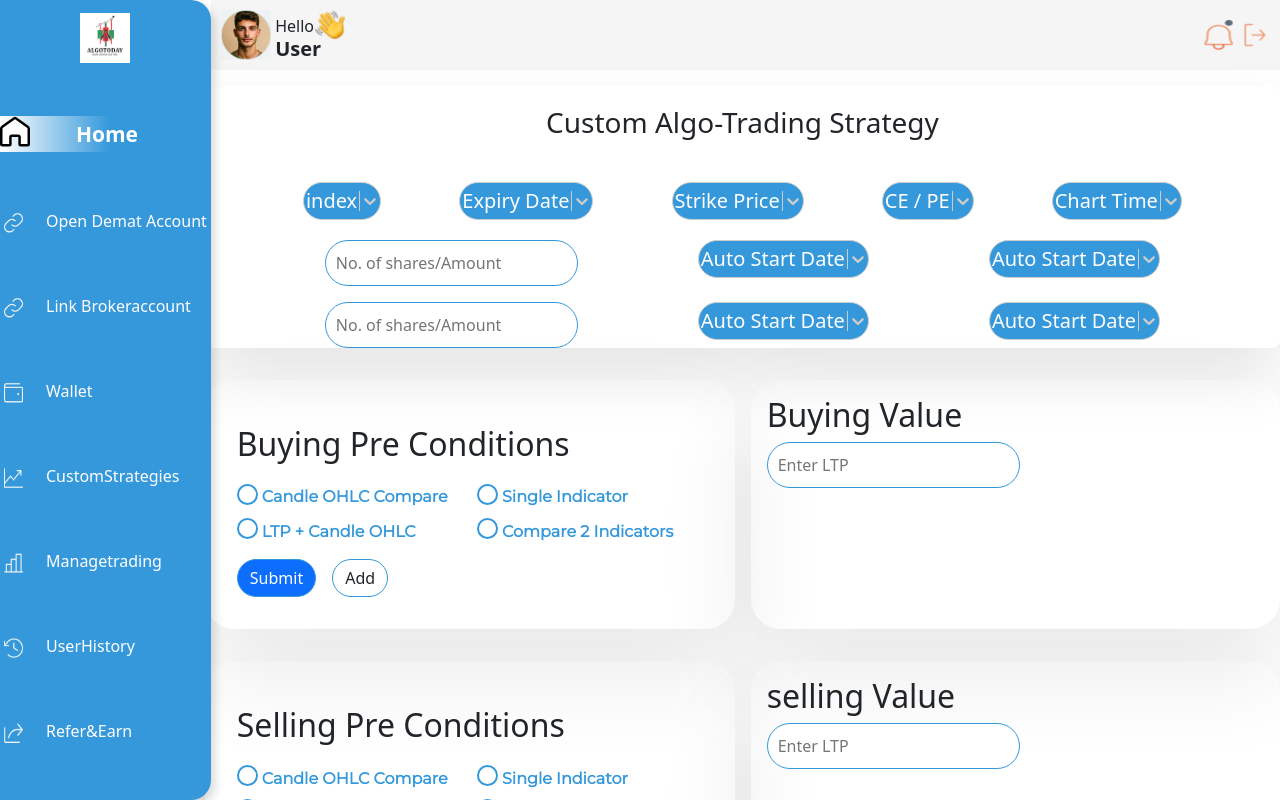
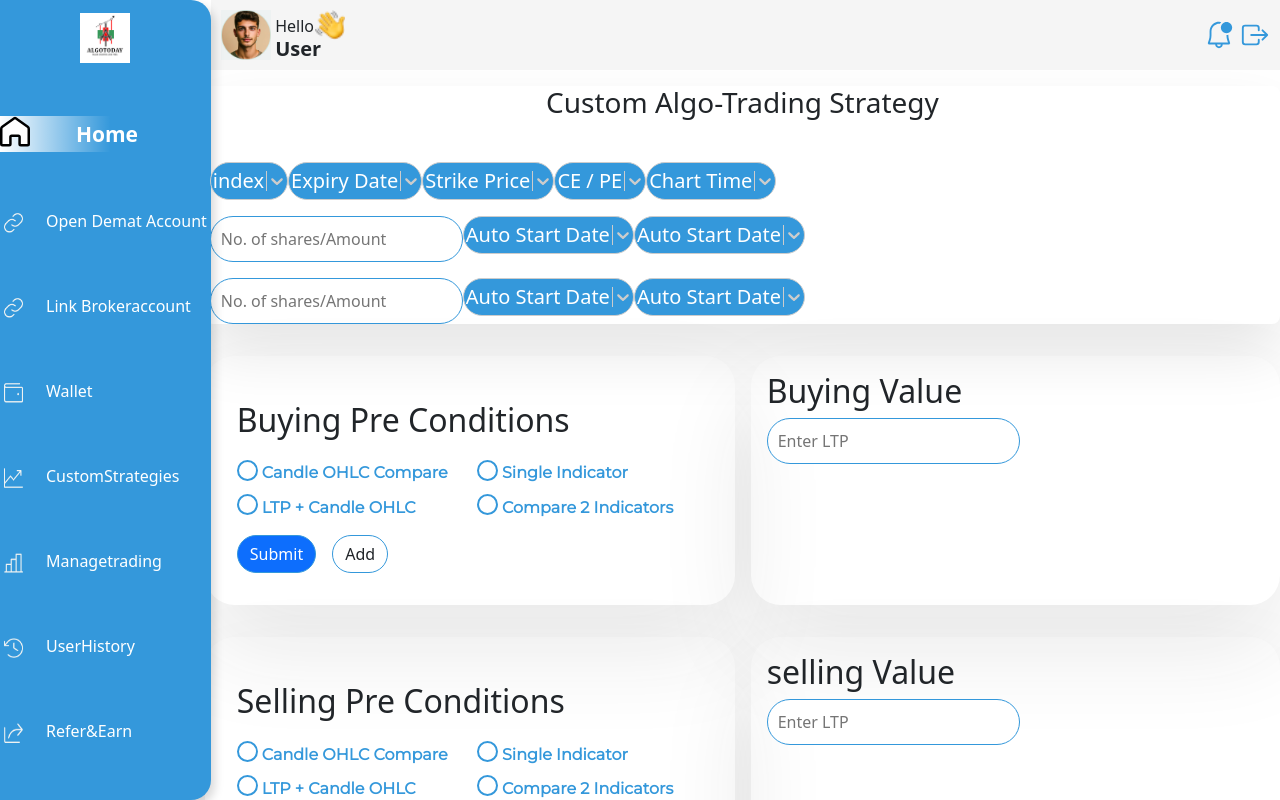
Before and after one commit to sarveshsta/algo-today-react, a React (Create React App) app: page /custom in a window 1280 px wide. Shown: the top 800 px of the page. Built offline with nearby package versions, Linux system fonts and the light colour scheme.

Commit message:
added manage trading ui and some changes in Navbar and Home

```diff
--- a/src/components/navbar/HorizontalNav.js
+++ b/src/components/navbar/HorizontalNav.js
@@ -1,5 +1,7 @@
 import React from "react";
 import './horizontalnav.css'
+import { VscBellDot } from "react-icons/vsc";
+import { IoExitOutline } from "react-icons/io5";
 
 const HorizontalNav = () => {
   return (
@@ -16,16 +18,8 @@ const HorizontalNav = () => {
       />
       <h2 className="Horizontalheading">User</h2>
       <h3 className="Horizontalheading1">Hello</h3>
-      <img
-        className="Horizontalimg2"
-        src={require("../../assets/icons/Group 91.png")}
-        alt="image"
-      />
-      <img
-        className="Horizontalimg3"
-        src={require("../../assets/icons/Group 84.png")}
-        alt="image"
-      />
+      <VscBellDot className="Horizontalimg2" />
+      <IoExitOutline className="Horizontalimg3" />
     </div>
   );
 };
--- a/src/components/navbar/Navbar.js
+++ b/src/components/navbar/Navbar.js
@@ -45,7 +45,7 @@ const Navbar = () => {
             <GrHomeRounded color="white" />
             <li className="vertnav-ul-li" id="home">
               <Link
-                to="/home"
+                to="/"
                 style={{ textDecorationLine: "none", color: "white" }}
               >
                 <span className="link-text">Home</span>
--- a/src/components/navbar/horizontalnav.css
+++ b/src/components/navbar/horizontalnav.css
@@ -46,11 +46,13 @@
     height: 30px;
     position: absolute;
     right: 46px;
+    color: rgba(52, 152, 219, 1);
   }
 
   .Horizontalimg3 {
     width: 30px;
     height: 30px;
+    color: rgba(52, 152, 219, 1);
   }
 
   @media only screen and (max-width: 768px) {
--- a/src/user/CustomStrategies.js
+++ b/src/user/CustomStrategies.js
@@ -1,9 +1,9 @@
-import React from "react";
+import React, { useState } from "react";
 import Select from "react-select";
 import styled from "styled-components";
+import Shape from "../components/shape/Shape";
 import Navbar from "../components/navbar/Navbar";
 import HorizontalNav from "../components/navbar/HorizontalNav";
-import Shape from "../components/shape/Shape";
 
 const option1 = [
   { value: "index", label: "index" },
@@ -83,6 +83,27 @@ const custStyle = {
 };
 
 const CustomStrategies = () => {
+  const [selectedInput, setSelectedInput] = useState([
+    option1,
+    option2,
+    option3,
+    option4,
+    option5,
+  ]);
+  const [checkedCheckBox, setCheckedCheckBox] = useState(false);
+
+  const handleSubmit = (changeinput) => {
+    setSelectedInput(changeinput);
+  };
+
+  const checkBoxChange = () => {
+    setCheckedCheckBox(!checkedCheckBox);
+  };
+
+  const submitButton = () => {
+    console.log("selected", checkedCheckBox);
+  };
+
   return (
     <Wrapper>
       <HorizontalNav />
@@ -93,23 +114,48 @@ const CustomStrategies = () => {
           <h3>Custom Algo-Trading Strategy</h3>
           <div className="customstrategies-flex-select-option">
             <div className="select-container">
-              <Select options={option1} value={option1} styles={custStyle} />
+              <Select
+                options={option1}
+                value={selectedInput[0]}
+                styles={custStyle}
+                onChange={handleSubmit}
+              />
             </div>
 
             <div className="select-container">
-              <Select options={option2} value={option2} styles={custStyle} />
+              <Select
+                options={option2}
+                value={selectedInput[1]}
+                styles={custStyle}
+                onChange={handleSubmit}
+              />
             </div>
 
             <div className="select-container">
-              <Select options={option3} value={option3} styles={custStyle} />
+              <Select
+                options={option3}
+                value={selectedInput[2]}
+                styles={custStyle}
+                onChange={handleSubmit}
+              />
             </div>
 
             <div className="select-container">
-              <Select options={option4} value={option4} styles={custStyle} />
+              <Select
+                options={option4}
+                value={selectedInput[3]}
+                styles={custStyle}
+                onChange={handleSubmit}
+              />
             </div>
 
             <div className="select-container">
-              <Select options={option5} value={option5} styles={custStyle} />
+              <Select
+                options={option5}
+                value={selectedInput[4]}
+                styles={custStyle}
+                onChange={handleSubmit}
+              />
             </div>
           </div>
         </div>
@@ -137,25 +183,30 @@ const CustomStrategies = () => {
         <div className="buying-pre-condition-firstdiv">
           <h2 className="bpc-firstdiv-h2">Buying Pre Conditions</h2>
           <div className="checkbox-div-buy">
-            <div class="checkbox-wrapper-13">
-              <input id="c1-13" type="checkbox" />
+            <div className="checkbox-wrapper-13">
+              <input
+                id="c1-13"
+                type="checkbox"
+                onChange={checkBoxChange}
+                value={checkedCheckBox}
+              />
               <label className="checkbox-label" for="c1-13">
                 Candle OHLC Compare
               </label>
             </div>
-            <div class="checkbox-wrapper-13">
+            <div className="checkbox-wrapper-13">
               <input id="c1-13" type="checkbox" />
               <label className="checkbox-label" for="c1-13">
                 Single Indicator
               </label>
             </div>
-            <div class="checkbox-wrapper-13">
+            <div className="checkbox-wrapper-13">
               <input id="c1-13" type="checkbox" />
               <label className="checkbox-label" for="c1-13">
                 LTP + Candle OHLC
               </label>
             </div>
-            <div class="checkbox-wrapper-13">
+            <div className="checkbox-wrapper-13">
               <input id="c1-13" type="checkbox" />
               <label className="checkbox-label" for="c1-13">
                 Compare 2 Indicators
@@ -164,7 +215,12 @@ const CustomStrategies = () => {
           </div>
 
           <div className="buy-condition-btn">
-            <button type="button" id="buy-btn1" class="btn btn-primary">
+            <button
+              type="button"
+              id="buy-btn1"
+              className="btn btn-primary"
+              onClick={submitButton}
+            >
               Submit
             </button>
             <button type="button" id="buy-btn2" class="btn">
@@ -187,25 +243,25 @@ const CustomStrategies = () => {
         <div className="buying-pre-condition-firstdiv">
           <h2 className="bpc-firstdiv-h2">Selling Pre Conditions</h2>
           <div className="checkbox-div-buy">
-            <div class="checkbox-wrapper-13">
+            <div className="checkbox-wrapper-13">
               <input id="c1-13" type="checkbox" />
               <label className="checkbox-label" for="c1-13">
                 Candle OHLC Compare
               </label>
             </div>
-            <div class="checkbox-wrapper-13">
+            <div className="checkbox-wrapper-13">
               <input id="c1-13" type="checkbox" />
               <label className="checkbox-label" for="c1-13">
                 Single Indicator
               </label>
             </div>
-            <div class="checkbox-wrapper-13">
+            <div className="checkbox-wrapper-13">
               <input id="c1-13" type="checkbox" />
               <label className="checkbox-label" for="c1-13">
                 LTP + Candle OHLC
               </label>
             </div>
-            <div class="checkbox-wrapper-13">
+            <div className="checkbox-wrapper-13">
               <input id="c1-13" type="checkbox" />
               <label className="checkbox-label" for="c1-13">
                 Compare 2 Indicators
@@ -214,10 +270,10 @@ const CustomStrategies = () => {
           </div>
 
           <div className="buy-condition-btn">
-            <button type="button" id="buy-btn1" class="btn btn-primary">
+            <button type="button" id="buy-btn1" className="btn btn-primary">
               Submit
             </button>
-            <button type="button" id="buy-btn2" class="btn">
+            <button type="button" id="buy-btn2" className="btn">
               Add
             </button>
           </div>
@@ -247,10 +303,10 @@ const CustomStrategies = () => {
           />
         </div>
         <div className="thirdddiv-btnn">
-        <button type="button" id="thirdddiv-btnn1" class="btn btn-primary">
+          <button type="button" id="thirdddiv-btnn1" className="btn btn-primary">
             Start Amount Trading
           </button>
-            <button type="button" id="thirdddiv-btnn2" class="btn">
+          <button type="button" id="thirdddiv-btnn2" className="btn">
             Start Paper Trading
           </button>
         </div>
@@ -270,7 +326,8 @@ const Wrapper = styled.div`
 
   ,
   .algo-trading-container {
-    padding: 20px;
+    // padding: 20px;
+    margin-bottom: 1rem;
   }
 
   ,
@@ -296,24 +353,26 @@ const Wrapper = styled.div`
   ,
   .customstrategies-flex-select-option {
     display: flex;
-    justify-content: space-evenly;
+    // justify-content: space-evenly;
     margin-top: 2rem;
+    margin-left: 5px;
   }
 
   ,
   .custom-select {
     // border: 2px solid rgba(52, 152, 219, 1);
     border-radius: 20px;
-    background: linear-gradient(0deg, #60bfff, #ffffff),
-      linear-gradient(0deg, rgba(52, 152, 219, 0.2), rgb(92 154 196 / 20%));
+    // background: linear-gradient(0deg, #60bfff, #ffffff),
+    //   linear-gradient(0deg, rgba(52, 152, 219, 0.2), rgb(92 154 196 / 20%));
     padding: 5px;
   }
 
   ,
   .cust-input-second {
     display: flex;
-    justify-content: space-evenly;
+    // justify-content: space-evenly;
     margin-bottom: 1rem;
+    margin-left: 5px;
   }
   ,
   .cust-inputbtn {
@@ -373,35 +432,40 @@ const Wrapper = styled.div`
       border: 1px solid #3498db;
       border-radius: 31px;
     }
-  },
+  }
 
- .buying-pre-condition-thirddiv{
+  ,
+  .buying-pre-condition-thirddiv {
     margin-left: 17%;
     margin-top: 2rem;
 
-  .thirdddiv{
+    .thirdddiv {
       display: flex;
       justify-content: space-between;
       box-shadow: 0px 43px 95px 0px #2929291a;
       width: 50%;
     }
 
-  .thirdddiv-btnn{
+    .thirdddiv-btnn {
       display: flex;
       margin-top: 1rem;
 
-    #thirdddiv-btnn1{
+      #thirdddiv-btnn1 {
         width: 50%;
         margin-right: 2rem;
-      border: 2px solid #3498DB;
+        border: 2px solid #3498db;
         border-radius: 100px;
       }
-    #thirdddiv-btnn2{
+      #thirdddiv-btnn2 {
         width: 50%;
-      border: 2px solid #3498DB;
+        border: 2px solid #3498db;
         border-radius: 100px;
       }
     }
+  }
+
+  .css-15e68av-control {
+    border-color: none;
   }
 
   .checkbox-wrapper-13 input[type="checkbox"] {
--- a/src/user/Home.js
+++ b/src/user/Home.js
@@ -133,7 +133,7 @@ const Home = () => {
             {" "}
             Algotoday
           </h1>
-          <Link to="/signup"><button id="signup-button-home" type="button" class="btn btn-primary">Signup</button></Link>
+          <Link to="/signup"><button id="signup-button-home" type="button" className="btn btn-primary">Signup</button></Link>
         </div>
 
         <div
--- a/src/user/ManageTrading.js
+++ b/src/user/ManageTrading.js
@@ -1,11 +1,232 @@
-import React from 'react'
+import React from "react";
+import styled from "styled-components";
+import { IoTriangle } from "react-icons/io5";
+import Navbar from "../components/navbar/Navbar";
+import HorizontalNav from "../components/navbar/HorizontalNav";
 
 const ManageTrading = () => {
   return (
-    <div>
+    <Wrapper>
+      <HorizontalNav />
+      <Navbar />
+      <div className="app-container">
+        <div id="first-box" className="box" style={{ padding: "20px" }}>
+          <p className="box-para">Active Position <div className="green-point"></div> </p>
+          <div className="text-container">
+            <div className="text-first-div">
+              <div className="left-text">75 Qty</div>
+              <div className="left-text" style={{ fontWeight: "500" }}>
+                NIFTY JAN 14700 CE
+              </div>
+              <div className="left-text">NFO Avg 19.20</div>
+            </div>
+            <div className="text-second-div">
+              <div
+                id="nrml"
+                className="right-text"
+                style={{ background: "rgba(236, 240, 240, 1)" }}
+              >
+                NRML
+              </div>
 
-    </div>
-  )
-}
+              <div
+                className="right-text"
+                style={{ color: "rgba(39, 174, 96, 1)" }}
+              >
+                <IoTriangle /> 10,00.29
+              </div>
 
-export default ManageTrading
+              <div className="right-text">LTP 18.65</div>
+            </div>
+          </div>
+
+          <div className="button-container">
+            <button className="first-btn">Current Status</button>
+            <span className="spacer"></span>
+            <button className="second-btn">Exit Trade</button>
+            <span className="spacer"></span>
+            <p className="btn-wala-para">Stop Algoo</p>
+          </div>
+        </div>
+        <div id="second-box" className="box" style={{ padding: "20px" }}>
+          <div className="text-container">
+            <div className="text-first-div">
+              <div className="left-text">75 Qty</div>
+              <div className="left-text" style={{ fontWeight: "500" }}>
+                NIFTY JAN 14700 CE
+              </div>
+              <div className="left-text">NFO Avg 19.20</div>
+            </div>
+            <div className="text-second-div">
+              <div
+                id="nrml"
+                className="right-text"
+                style={{ background: "rgba(236, 240, 240, 1)" }}
+              >
+                NRML
+              </div>
+
+              <div
+                className="right-text"
+                style={{ color: "rgba(39, 174, 96, 1)" }}
+              >
+                <IoTriangle /> 10,00.29
+              </div>
+
+              <div className="right-text">LTP 18.65</div>
+            </div>
+          </div>
+
+          <div className="button-container">
+            <button className="first-btn">Current Status</button>
+            <span className="spacer"></span>
+            <button className="second-btn">Exit Trade</button>
+            <span className="spacer"></span>
+            <p className="btn-wala-para">Stop Algoo</p>
+          </div>
+        </div>
+      </div>
+    </Wrapper>
+  );
+};
+
+const Wrapper = styled.div`
+  .app-container {
+    margin-left: 17%;
+    // box-shadow: 0px 43px 95px 0px rgba(41, 41, 41, 0.1);
+    box-shadow: 0px 0px 137px 145px rgba(92, 63, 45, 0.1);
+    border-radius: 30px;
+    margin-top: 3rem;
+    margin-right: 1%;
+    // height: 100vh;
+  }
+
+  .box {
+    width: -webkit-fill-available;
+    margin: 20px;
+    padding: 20px;
+    border-bottom: 1px solid rgba(217, 217, 217, 1);
+  }
+
+  #second-box{
+    margin-bottom: 1rem;
+  }
+
+  .box-para {
+    font-size: 37px;
+    font-weight: 500;
+    letter-spacing: 4px;
+    display: flex;
+  }
+
+  .text-container {
+    display: flex;
+    flex-direction: column;
+  }
+
+  .left-text {
+    font-size: 16px;
+    font-weight: 400;
+    line-height: 41px;
+    letter-spacing: 0em;
+  }
+
+  .right-text {
+    font-size: 16px;
+    font-weight: 500;
+    line-height: 41px;
+    letter-spacing: 0em;
+    text-align: left;
+  }
+
+  .left-text,
+  .right-text {
+    text-align: center; /* Center text on all screen sizes */
+  }
+
+  .button-container {
+    display: flex;
+    flex-direction: column; /* Stack buttons and text on small screens */
+    margin-top: 30px;
+    .first-btn {
+      border-radius: 100px;
+      border: 2px solid rgba(52, 152, 219, 1);
+      background: rgba(52, 152, 219, 1);
+      width: 30%;
+      color: white;
+      margin-right: 1rem;
+    }
+    .second-btn {
+      border-radius: 100px;
+      border: 2px solid rgba(52, 152, 219, 1);
+      width: 30%;
+      color: rgba(52, 152, 219, 1);
+      background: none;
+    }
+    .btn-wala-para {
+      font-size: 18px;
+      font-weight: 600;
+      line-height: 36px;
+      letter-spacing: 0em;
+      color: rgba(52, 152, 219, 1);
+      text-align: right;
+      margin: 0px;
+      margin-left: 8rem;
+      text-decoration: underline;
+    }
+  }
+
+  .text-first-div {
+    display: flex;
+    width: 45%;
+    justify-content: space-between;
+  }
+
+  .text-second-div {
+    display: flex;
+    width: 30%;
+    justify-content: space-between;
+  }
+
+  #nrml {
+    padding: 1px;
+    border-radius: 10px;
+    font-size: 16px;
+    font-weight: 500;
+    line-height: 41px;
+    letter-spacing: 1px;
+  }
+
+  .green-point{
+    width: 1.5rem;
+    height: 1.5rem;
+    border-radius: 50px;
+    background: linear-gradient(0deg, #27AE60, #27AE60),linear-gradient(0deg, #ECF0F0, #ECF0F0);
+    align-self: center;
+    margin-top: 0.8rem;
+    margin-left: 1rem;
+  }
+
+  @media (min-width: 600px) {
+    /* Adjust styles for screens wider than 600px */
+    .box {
+      // width: 60%;
+    }
+
+    .text-container {
+      flex-direction: row;
+      justify-content: space-between;
+    }
+
+    .left-text,
+    .right-text {
+      text-align: left;
+    }
+
+    .button-container {
+      flex-direction: row;
+    }
+  }
+`;
+
+export default ManageTrading;
--- a/src/user/ReferEarn.js
+++ b/src/user/ReferEarn.js
@@ -1,11 +1,36 @@
-import React from 'react'
+import React from "react";
+import styled from "styled-components";
+import Navbar from "../components/navbar/Navbar";
+import HorizontalNav from "../components/navbar/HorizontalNav";
+
+const Wrapper = styled.div`
+
+   .refer-main-div {
+    width: -webkit-fill-available;
+height: 757px;
+border-radius: 25px;
+background: linear-gradient(90.3deg, rgba(255, 255, 255, 0.75) 0.06%, rgba(255, 255, 255, 0.45) 100%);
+box-shadow: 0px 28px 62px 0px rgba(0, 0, 0, 0.1);
+margin-left: 17%;
+border: 2px solid black;
+padding: 2rem;
+     .refer-sub-div{
+      width: -webkit-fill-available;
+        border: 2px solid green
+     }
+   },
+`;
 
 const ReferEarn = () => {
   return (
-    <div>
+    <Wrapper>
+      <HorizontalNav />
+      <Navbar />
+      <div className="refer-main-div">
+        <div className="refer-sub-div"></div>
+      </div>
+    </Wrapper>
+  );
+};
 
-    </div>
-  )
-}
-
-export default ReferEarn
+export default ReferEarn;
```
Also changed, not shown: src/components/boxstrategy/Yourstrategy.js (+8 -8 lines), src/user/LinkBroker.js (+4 -4 lines), src/assets/icons/undraw_share_link.png (added). Lines whose indentation alone changed are shown as unchanged.
